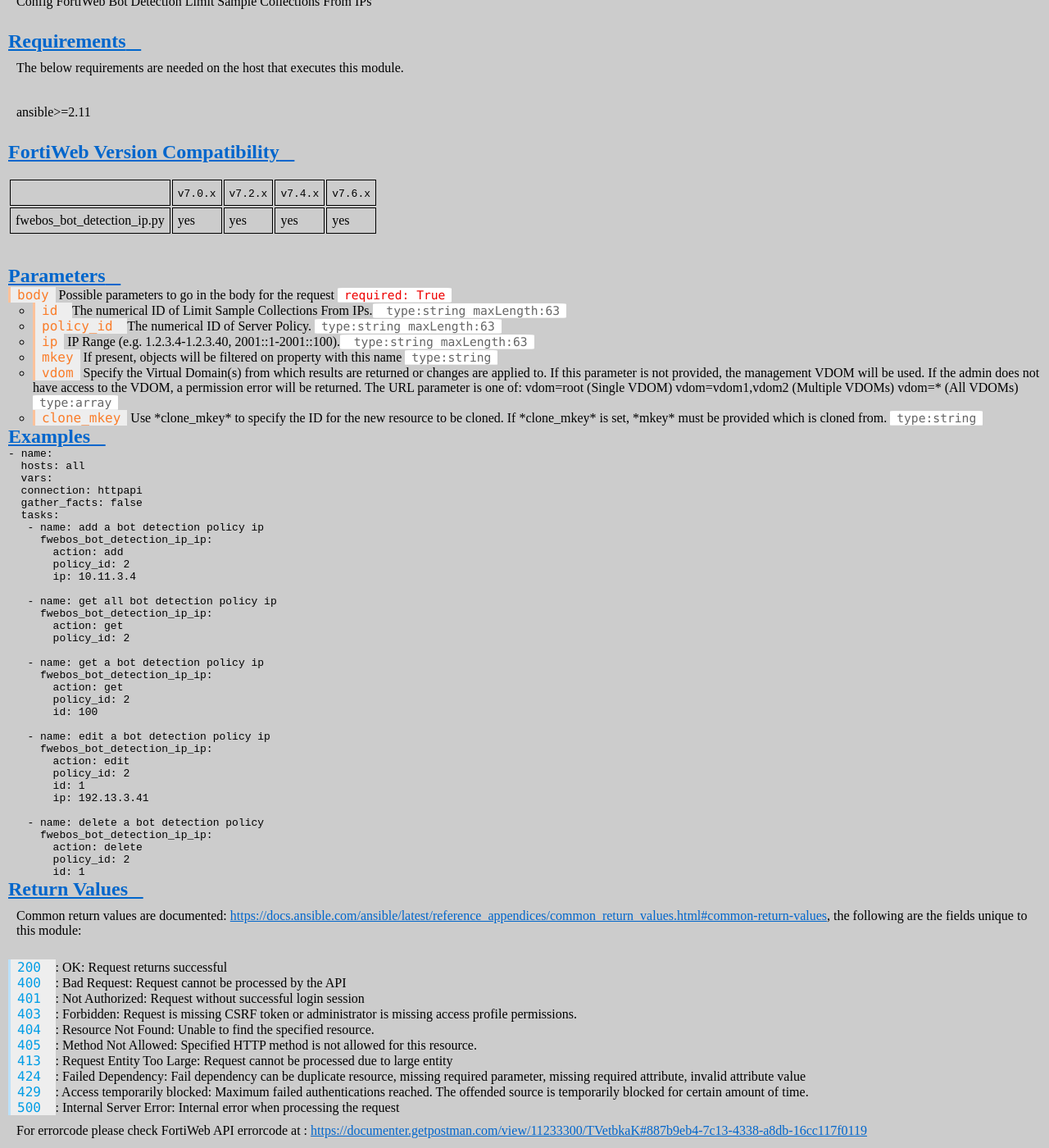
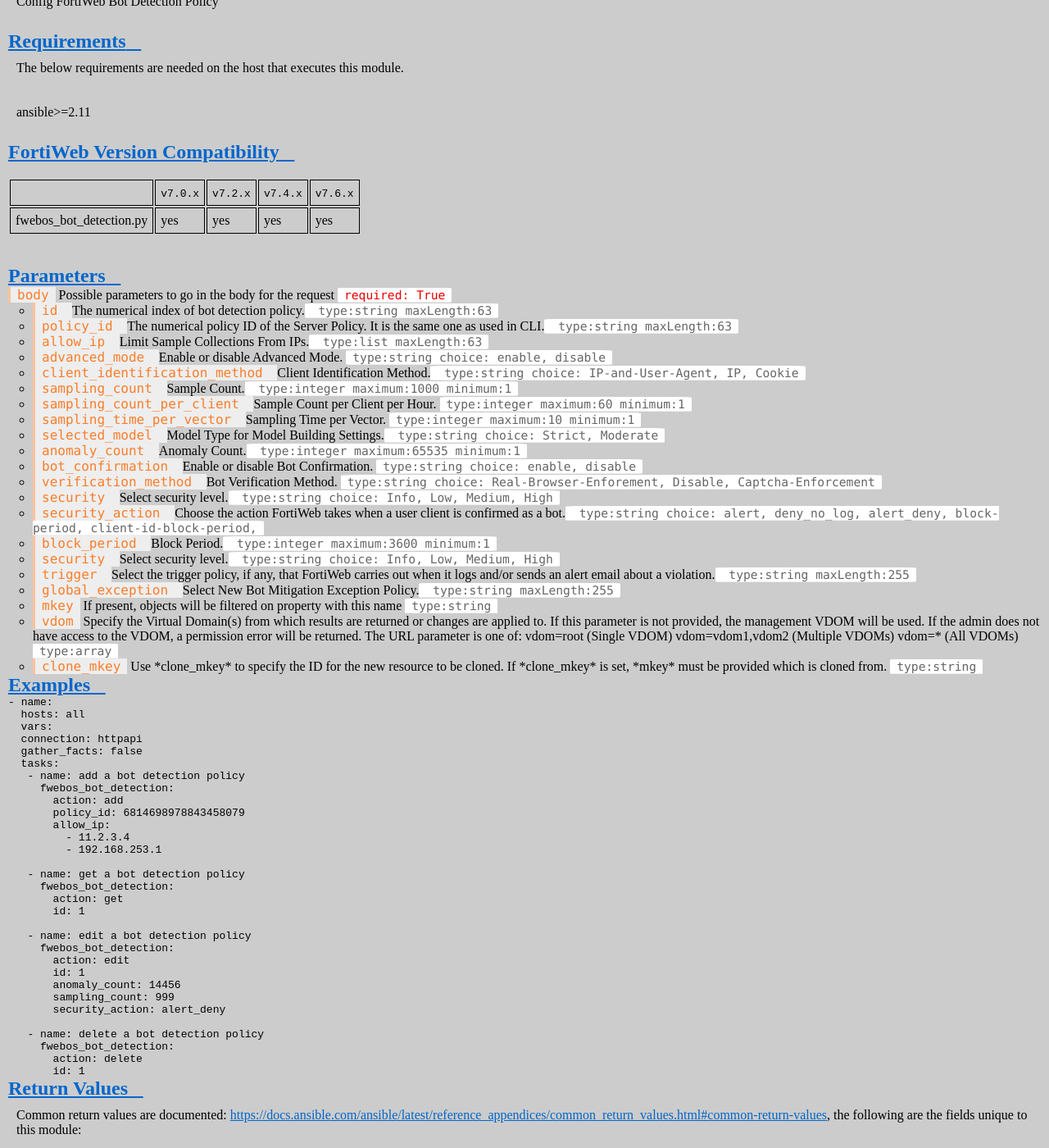
Before and after one commit to josephchen-ftnt/test_1.3.1_doc, a Sphinx documentation site: the page built from docs/fwb-gen/fwebos_bot_detection_ip.rst, in a window 1280 px wide and 1400 px high, scrolled down 3540 px. Shown: the whole window at 82% size. Built offline with Sphinx 7.4.7 and the Read the Docs theme 3.1.0, drawn with Linux system fonts in a browser that asks for light colours; some of the changed text lies outside the part shown.

Commit message:
Update fwebos_bot_detection_ip.rst
Test document format issue.

```diff
--- a/docs/fwb-gen/fwebos_bot_detection_ip.rst
+++ b/docs/fwb-gen/fwebos_bot_detection_ip.rst
@@ -16,7 +16,7 @@
 
 Synopsis
 --------
-Config FortiWeb Bot Detection Limit Sample Collections From IPs
+Config FortiWeb Bot Detection Policy
 
 
 Requirements
@@ -42,7 +42,7 @@
  <td><code class="docutils literal notranslate">v7.6.x </code></td>
  </tr>
  <tr>
- <td>fwebos_bot_detection_ip.py</td>
+ <td>fwebos_bot_detection.py</td>
  <td>yes</td>
  <td>yes</td>
  <td>yes</td>
@@ -63,12 +63,64 @@
   <ul>
   <li><span class="li-head">body</span> Possible parameters to go in the body for the request <span class="li-required">required: True </li>
         <ul class="ul-self">
-              <li><span class="li-head"> id </span> The numerical ID of Limit Sample Collections From IPs.<span class="li-normal"> type:string
+              <li><span class="li-head"> id </span> The numerical index of bot detection policy.<span class="li-normal"> type:string
                     maxLength:63</span></li>
-              <li><span class="li-head"> policy_id </span> The numerical ID of Server Policy. <span class="li-normal"> type:string
+              <li><span class="li-head"> policy_id </span> The numerical policy ID of the Server Policy. It is the same one as used in CLI.<span class="li-normal"> type:string
                     maxLength:63</span></li>
-              <li><span class="li-head"> ip</span> IP Range (e.g. 1.2.3.4-1.2.3.40, 2001::1-2001::100).<span class="li-normal">  type:string
+              <li><span class="li-head"> allow_ip </span> Limit Sample Collections From IPs.<span class="li-normal"> type:list
                     maxLength:63</span></li>
+              <li><span class="li-head"> advanced_mode </span> Enable or disable Advanced Mode. <span class="li-normal"> type:string choice:
+                      enable,
+                      disable</span></li>
+              <li><span class="li-head"> client_identification_method </span> Client Identification Method.<span class="li-normal"> type:string choice:
+                      IP-and-User-Agent,
+                      IP,
+                      Cookie</span></li>
+              <li><span class="li-head"> sampling_count </span> Sample Count.<span class="li-normal"> type:integer
+                    maximum:1000
+                    minimum:1</span></li>
+              <li><span class="li-head"> sampling_count_per_client </span> Sample Count per Client per Hour. <span class="li-normal"> type:integer
+                    maximum:60
+                    minimum:1</span></li>
+              <li><span class="li-head"> sampling_time_per_vector </span> Sampling Time per Vector. <span class="li-normal"> type:integer
+                    maximum:10
+                    minimum:1</span></li>
+              <li><span class="li-head"> selected_model </span> Model Type for Model Building Settings.<span class="li-normal">  type:string choice:
+                      Strict,
+                      Moderate</span></li>
+              <li><span class="li-head"> anomaly_count </span>Anomaly Count.<span class="li-normal"> type:integer
+                    maximum:65535
+                    minimum:1</span></li>
+              <li><span class="li-head"> bot_confirmation </span> Enable or disable Bot Confirmation. <span class="li-normal"> type:string choice:
+                      enable,
+                      disable</span></li>
+              <li><span class="li-head"> verification_method </span> Bot Verification Method. <span class="li-normal"> type:string choice:
+                      Real-Browser-Enforement,
+                      Disable,
+                      Captcha-Enforcement</span></li>
+              <li><span class="li-head"> security </span> Select security level.<span class="li-normal"> type:string choice:
+                      Info,
+                      Low,
+                      Medium,
+                      High</span></li>
+              <li><span class="li-head"> security_action </span> Choose the action FortiWeb takes when a user client is confirmed as a bot.<span class="li-normal"> type:string choice:
+                      alert,
+                      deny_no_log,
+                      alert_deny,
+                      block-period,
+                      client-id-block-period,</span></li>
+              <li><span class="li-head"> block_period </span> Block Period.<span class="li-normal"> type:integer
+                    maximum:3600
+                    minimum:1</span></li>
+              <li><span class="li-head"> security </span> Select security level.<span class="li-normal"> type:string choice:
+                      Info,
+                      Low,
+                      Medium,
+                      High</span></li>
+              <li><span class="li-head"> trigger </span> Select the trigger policy, if any, that FortiWeb carries out when it logs and/or sends an alert email about a violation.<span class="li-normal"> type:string
+                    maxLength:255 </span></li>
+              <li><span class="li-head"> global_exception </span> Select New Bot Mitigation Exception Policy.<span class="li-normal"> type:string
+                    maxLength:255 </span></li>
         <li><span class="li-head">mkey</span> If present, objects will be filtered on property with this name <span class="li-normal"> type:string </span></li><li><span class="li-head">vdom</span> Specify the Virtual Domain(s) from which results are returned or changes are applied to. If this parameter is not provided, the management VDOM will be used. If the admin does not have access to the VDOM, a permission error will be returned. The URL parameter is one of: vdom=root (Single VDOM) vdom=vdom1,vdom2 (Multiple VDOMs) vdom=* (All VDOMs)   <span class="li-normal"> type:array </span></li><li><span class="li-head">clone_mkey</span> Use *clone_mkey* to specify the ID for the new resource to be cloned.  If *clone_mkey* is set, *mkey* must be provided which is cloned from.   <span class="li-normal"> type:string </span></li>
   </ul>
 
@@ -82,36 +134,31 @@
    connection: httpapi
    gather_facts: false
    tasks:
-    - name: add a bot detection policy ip
-      fwebos_bot_detection_ip_ip:
+    - name: add a bot detection policy
+      fwebos_bot_detection:
         action: add
-        policy_id: 2
-        ip: 10.11.3.4
+        policy_id: 6814698978843458079
+        allow_ip:
+          - 11.2.3.4
+          - 192.168.253.1
 
-    - name: get all bot detection policy ip
-      fwebos_bot_detection_ip_ip:
+    - name: get a bot detection policy
+      fwebos_bot_detection:
         action: get
-        policy_id: 2
+        id: 1
 
-    - name: get a bot detection policy ip
-      fwebos_bot_detection_ip_ip:
-        action: get
-        policy_id: 2
-        id: 100
-
-    - name: edit a bot detection policy ip
-      fwebos_bot_detection_ip_ip:
+    - name: edit a bot detection policy
+      fwebos_bot_detection:
         action: edit
-        policy_id: 2
         id: 1
-        ip: 192.13.3.41
+        anomaly_count: 14456
+        sampling_count: 999
+        security_action: alert_deny
 
     - name: delete a bot detection policy
-      fwebos_bot_detection_ip_ip:
+      fwebos_bot_detection:
         action: delete
-        policy_id: 2
         id: 1
-
 
 Return Values
 -------------
```
